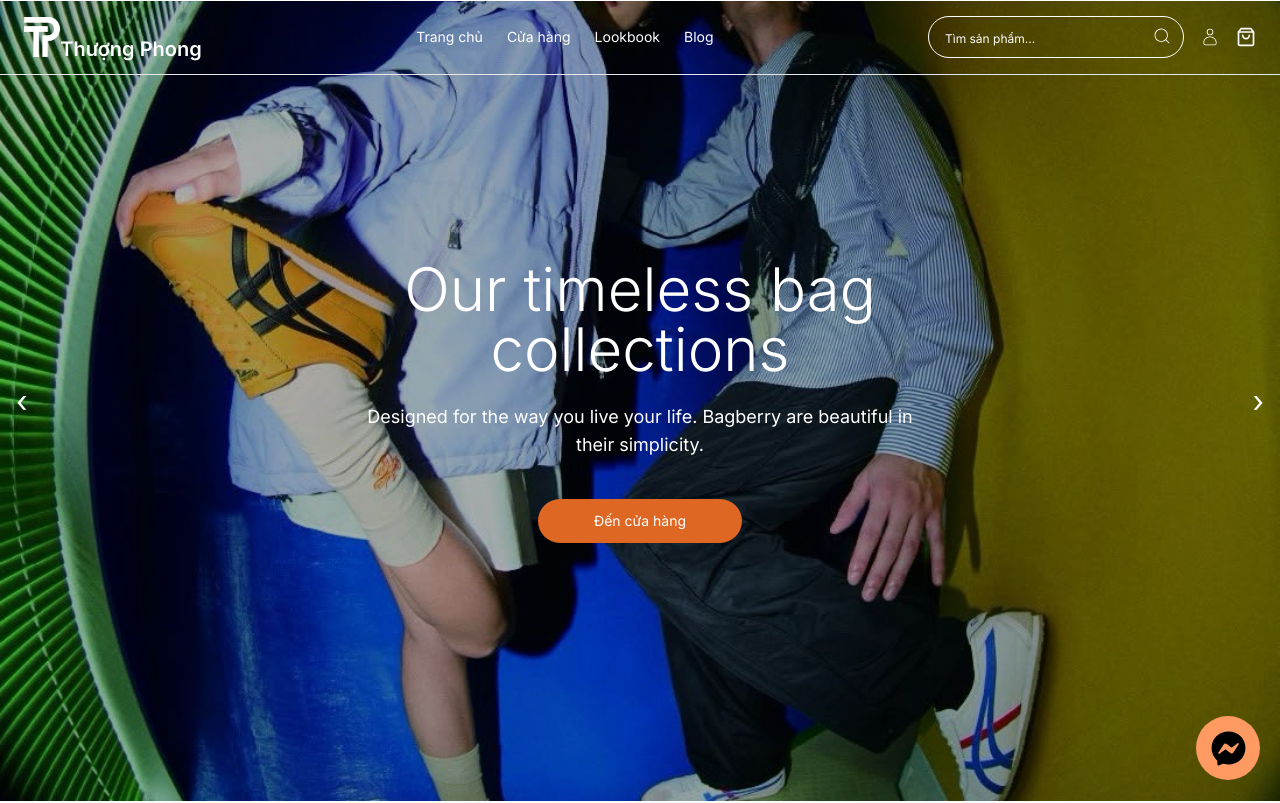
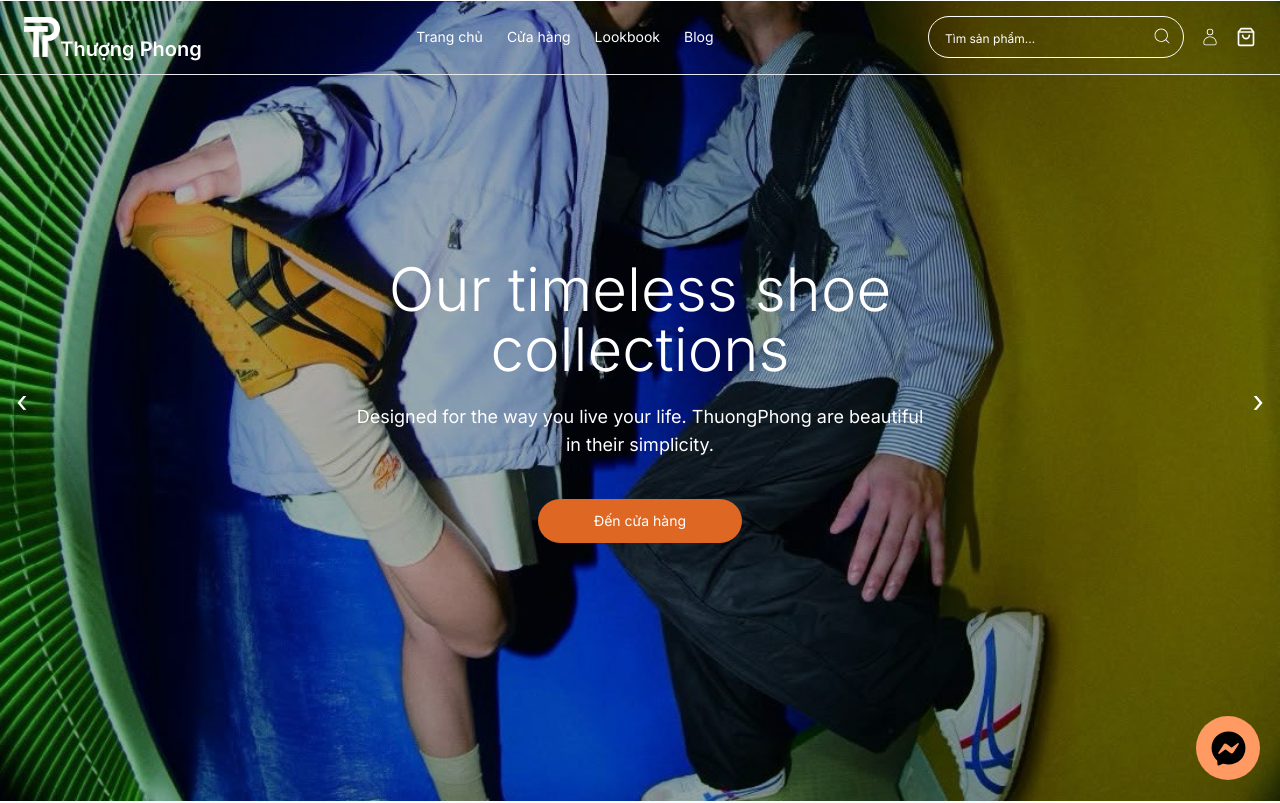
Before and after one commit to sondm204/VinaShoe, a React (Create React App) app: page / in a window 1280 px wide. Shown: the top 803 px of the page. Built offline with nearby package versions, Linux system fonts and the light colour scheme.

Commit message:
change slogan

```diff
--- a/src/pages/Home.jsx
+++ b/src/pages/Home.jsx
@@ -71,9 +71,9 @@ const Home = () => {
 
         <div className="absolute inset-0 flex flex-col items-center justify-center text-center text-white font-sans">
           <div className="w-[50%] flex flex-col items-center">
-            <h1 className="text-5xl md:text-6xl font-light mb-6">Our timeless bag collections</h1>
+            <h1 className="text-5xl md:text-6xl font-light mb-6">Our timeless shoe collections</h1>
             <p className="text-lg max-w-xl mb-10">
-              Designed for the way you live your life. Bagberry are beautiful in their simplicity.
+              Designed for the way you live your life. ThuongPhong are beautiful in their simplicity.
             </p>
             <Button to="/shop" size="lg" type="primary">
               Đến cửa hàng
```
